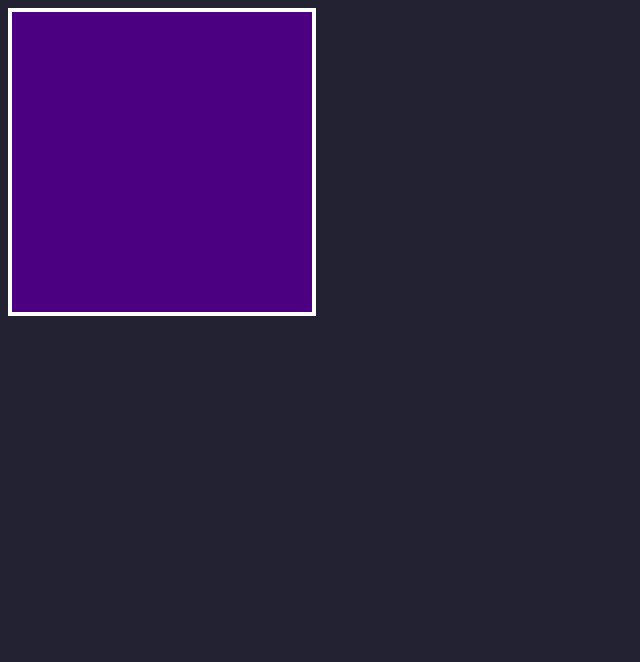
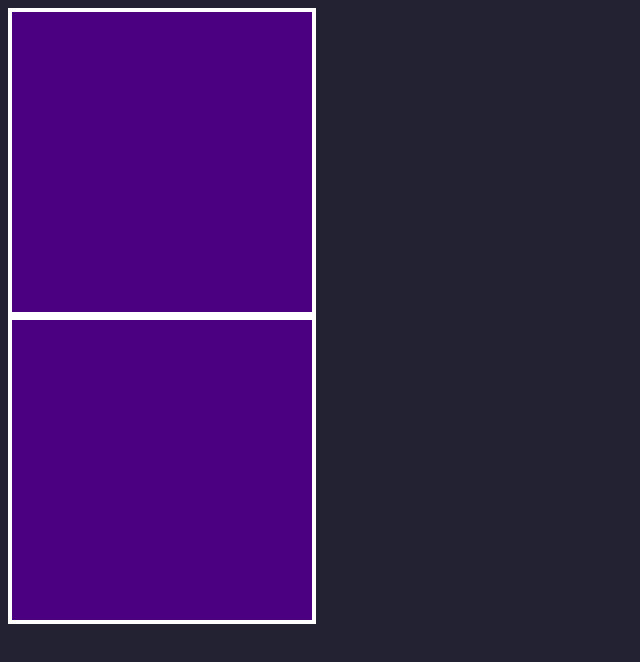
Before and after one commit to NEBULA1978/Animacones-css-ManzDev, a plain HTML site: page index.html in a window 1280 px wide. Shown: the whole page, without its empty margins (0-640 px from the left). Drawn offline with Linux system fonts and the light colour scheme.

Commit message:
Creando cms base inicio con active al pulsar encima de caja

```diff
--- a/index.html
+++ b/index.html
@@ -10,6 +10,7 @@
 <body>
     <div class="container">
         <div class="box"></div>
+        <div class="box2"></div>
     </div>
 </body>
 </html>
--- a/style.css
+++ b/style.css
@@ -8,7 +8,16 @@ body {
     border: 4px solid white;
     background: indigo;
 }
+.box2{
+    width: 300px;
+    height: 300px;
+    border: 4px solid white;
+    background: indigo;
+}
 
 .box:hover {
     background: red;
 }
+.box2:active {
+    background: red;
+}
```
